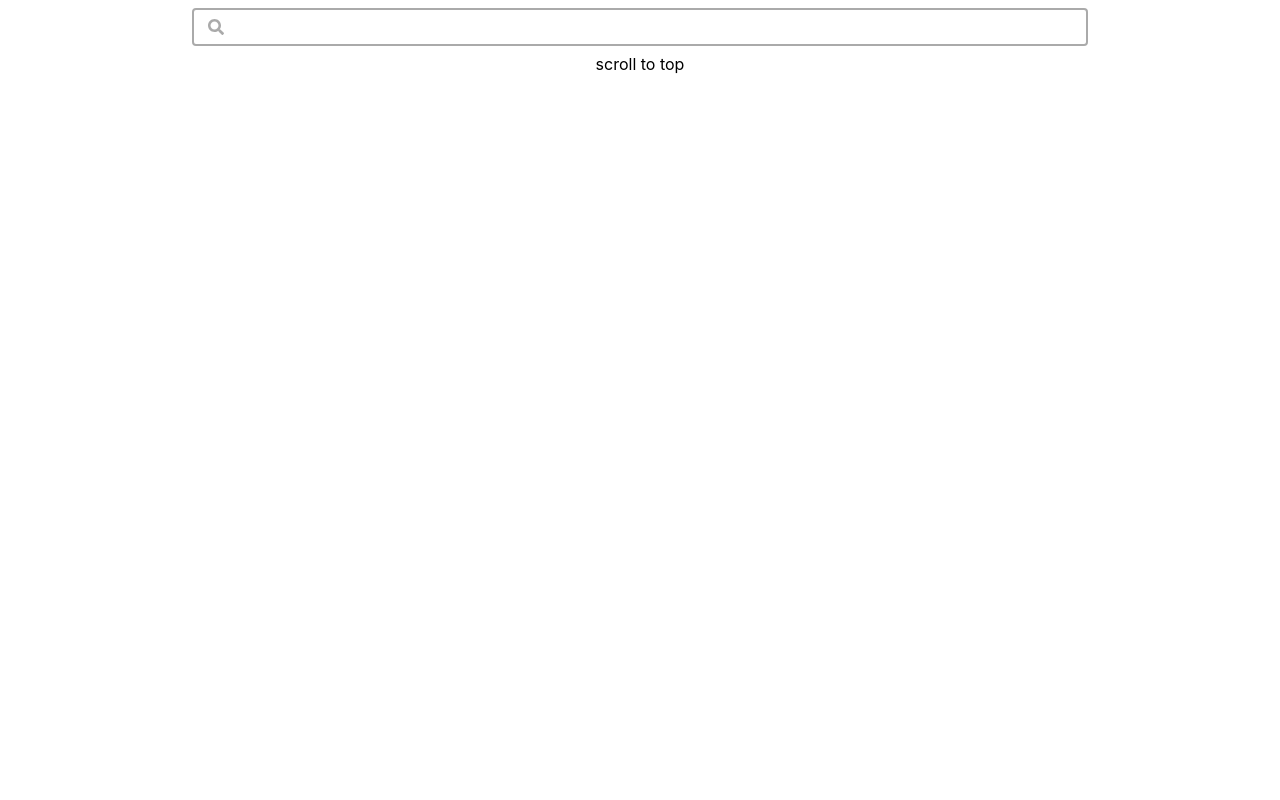
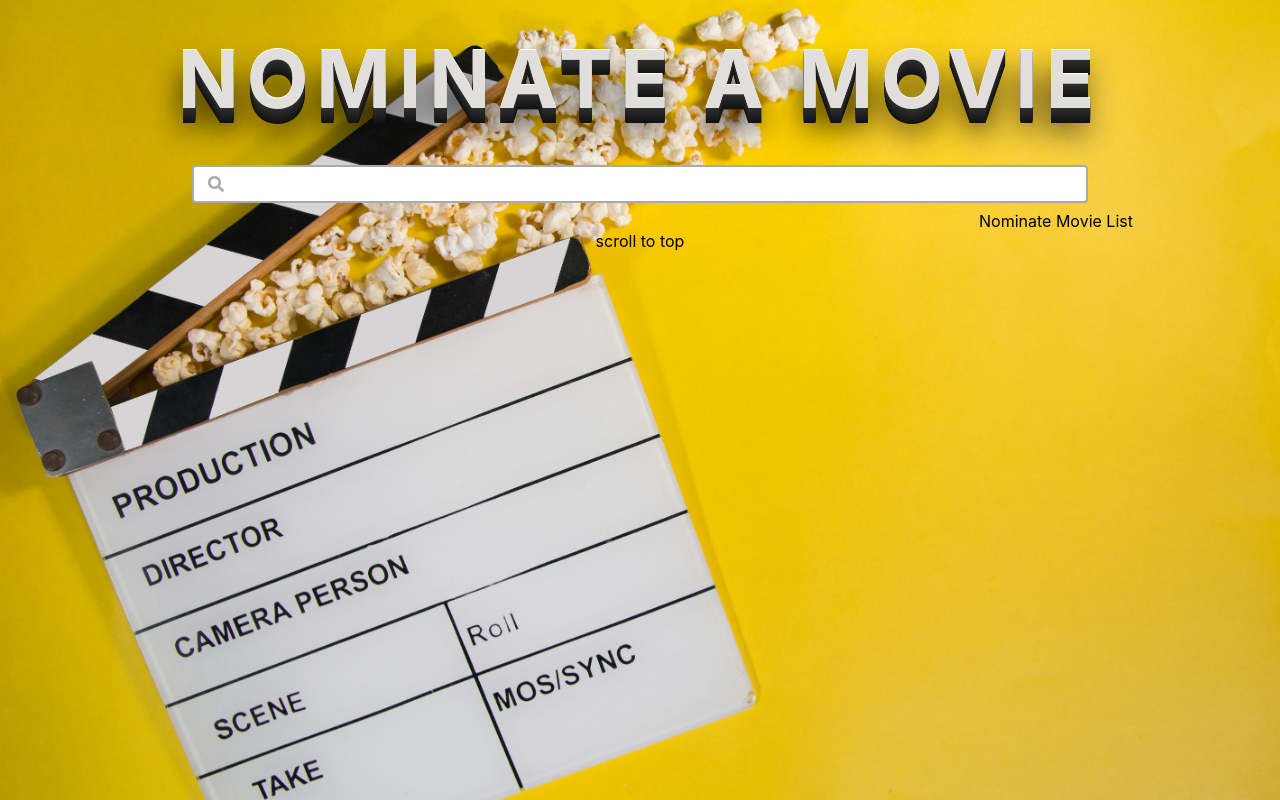
Before and after one commit to littlefish-tech/movie-awards, a React (Create React App) app: page / in a window 1280 px wide. Built offline with nearby package versions, Linux system fonts and the light colour scheme.

Commit message:
update stying

```diff
--- a/src/App.css
+++ b/src/App.css
@@ -10,6 +10,8 @@ body::-webkit-scrollbar {
 body {
   -ms-overflow-style: none; /* IE and Edge */
   scrollbar-width: none; /* Firefox */
+  background: url("./asset/images/background-img.jpg"); /* photo from https://unsplash.com/s/photos/movie */
+  background-size: cover;
 }
 
 .App-logo {
--- a/src/App.tsx
+++ b/src/App.tsx
@@ -2,7 +2,7 @@ import React, { useEffect, useState } from "react";
 import InputSearch from "./components/InputSearch";
 import Movies, { movie } from "./components/Movies";
 import ScrollToTop from "./components/ScrollToTop";
-// import NominateList from "./components/NominateList";
+import Title from "./components/Title";
 import "./App.css";
 
 const OMDbAPI = process.env.REACT_APP_OMDb_API_KEY;
@@ -12,9 +12,10 @@ function App() {
   const [movieInput, setMovieInput] = useState<string>("");
   const [showName, setShowName] = useState<string>("");
 
-  console.log(movieInput);
-
   async function searchMovies() {
+    if (movieInput.trim() === "") {
+      return;
+    }
     try {
       await fetch(`http://www.omdbapi.com/?apikey=${OMDbAPI}&s=${movieInput}`)
         .then((response) => response.json())
@@ -31,11 +32,14 @@ function App() {
 
   return (
     <div className="App">
-      <InputSearch
-        onChange={(e: any) => setMovieInput(e.target.value)}
-        onClick={searchMovies}
-      />
-      <section>
+      <Title />
+      <div>
+        <InputSearch
+          onChange={(e: any) => setMovieInput(e.target.value)}
+          onClick={searchMovies}
+        />
+      </div>
+      <div>
         <Movies
           movies={movies}
           movieInput={movieInput}
@@ -43,7 +47,7 @@ function App() {
           showName={showName}
         />
         {/* <NominateList /> */}
-      </section>
+      </div>
       <ScrollToTop />
     </div>
   );
--- a/src/components/Movies.tsx
+++ b/src/components/Movies.tsx
@@ -1,7 +1,7 @@
 import React, { useEffect, useState } from "react";
 import NominateBtn from "./NominateBtn";
 import NominateList from "./NominateList";
-
+import "../style/nominateList.css";
 import "../style/movies.css";
 
 export interface movie {
@@ -60,10 +60,39 @@ export default function Movies(props: {
         <div className="movieList">
           {props.movies ? (
             props.movies.map((movie: movie, i) => (
-              <div className="movie" key={i}>
-                <img src={movie.Poster} />
-                <div key={i}>Title: {movie.Title}</div>
-                <div>Year: {movie.Year}</div>
+              <div
+                className="movie"
+                key={i}
+                style={{
+                  background: `linear-gradient(rgba(0, 0, 0, 0.5), rgba(0, 0, 0, 0.5)),url(${movie.Poster})`,
+                  backgroundSize: "cover",
+                  backgroundPosition: "center",
+                }}
+              >
+                {/* <img src={movie.Poster} /> */}
+                <div
+                  style={{
+                    color: "white",
+                    fontWeight: "bold",
+                    marginTop: "20px",
+                    textAlign: "left",
+                    marginLeft: "10px",
+                    fontSize: "20px",
+                  }}
+                >
+                  {movie.Title}
+                </div>
+                <div
+                  style={{
+                    color: "white",
+                    fontWeight: "bold",
+                    marginTop: "18px",
+                    textAlign: "left",
+                    marginLeft: "10px",
+                  }}
+                >
+                  Year: {movie.Year}
+                </div>
                 <NominateBtn
                   onClick={() => nomineeMovie(movie.imdbID)}
                   isClicked={strId.indexOf(movie.imdbID) !== -1}
@@ -75,7 +104,7 @@ export default function Movies(props: {
           )}
         </div>
       </div>
-      <div>
+      <div className="nominateList">
         <NominateList count={count} removeMovie={removeMovie} />
       </div>
     </div>
--- a/src/components/NominateList.tsx
+++ b/src/components/NominateList.tsx
@@ -1,6 +1,7 @@
 import React, { useState, useEffect } from "react";
 import { movie } from "./Movies";
 import RemoveBtn from "./RemoveBtn";
+import "../style/nominateList.css";
 
 export default function NominateList(props: {
   count: number;
@@ -8,7 +9,6 @@ export default function NominateList(props: {
 }) {
   const [saveMovies, setSaveMovie] = useState<[]>([]);
   useEffect(() => {
-    console.log("nomlist");
     saveMov();
   }, [props.count]);
   function saveMov() {
@@ -18,16 +18,23 @@ export default function NominateList(props: {
   }
 
   return (
+    <div className="mList">
+      <div>Nominate Movie List</div>
       <div>
         {saveMovies.length > 0 &&
           saveMovies.map((movie: movie, i: number) => (
-          <div key={i}>
+            <div key={i} className="nominateMovie">
               <img src={movie.Poster} />
+              <div className="nMovieContent">
                 <div>Title: {movie.Title}</div>
                 <div>Year: {movie.Year}</div>
-            <RemoveBtn removeMovie={() => props.removeMovie(movie.imdbID)} />
+                <RemoveBtn
+                  removeMovie={() => props.removeMovie(movie.imdbID)}
+                />
+              </div>
             </div>
           ))}
       </div>
+    </div>
   );
 }
--- /dev/null
+++ b/src/components/Title.tsx
@@ -0,0 +1,6 @@
+import React from "react";
+import "../style/title.css";
+
+export default function Title() {
+  return <div className="title">NOMINATE A MOVIE</div>;
+}
--- a/src/style/clearBtn.css
+++ b/src/style/clearBtn.css
@@ -2,8 +2,8 @@
   border: 2px solid #0099cc;
   border-radius: 6px;
   text-transform: uppercase;
-  font-size: 16px;
-  padding: 10px 32px;
+  font-size: 12px;
+  padding: 16px 15px;
   text-align: center;
   display: inline-block;
   cursor: pointer;
@@ -12,8 +12,8 @@
   /* Safari */
   transition-duration: 0.4s;
   position: absolute;
-  bottom: 0;
-  right: 85px;
+  bottom: 10px;
+  right: 60px;
 }
 .clearBtn:hover {
   background-color: #008cba;
@@ -21,4 +21,5 @@
 }
 .clearBtn:disabled {
   pointer-events: none;
+  border: 2px solid black;
 }
--- a/src/style/movies.css
+++ b/src/style/movies.css
@@ -4,18 +4,22 @@
 }
 
 .movie {
-  height: 440px;
-  width: 300px;
-  margin: 10px auto;
+  height: 350px;
+  width: 220px;
+  margin: 10px 3%;
   text-align: center;
   border-radius: 2px;
   box-shadow: 0 4px 8px 0 rgba(0, 0, 0, 0.2), 0 6px 20px 0 rgba(0, 0, 0, 0.19);
   position: relative;
-  background-color: gray;
+  /* background-color: gray; */
+  transition: transform 0.5s;
+}
+.movie:hover {
+  transform: scale(1.05);
 }
 .movie img {
-  width: 180px;
-  height: 300px;
+  width: 140px;
+  height: 200px;
   margin-bottom: 15px;
   margin-top: 8px;
   border-radius: 5px;
--- /dev/null
+++ b/src/style/nominateList.css
@@ -0,0 +1,32 @@
+.nominateList {
+  width: 25%;
+  display: flex;
+  flex-direction: column;
+  align-items: center;
+}
+
+.mList {
+  width: 95%;
+}
+.nominateMovie {
+  display: flex;
+  flex-direction: row;
+  margin: 10px auto;
+  border-bottom-style: groove;
+  padding: 5px 3px;
+}
+
+.nominateMovie:hover {
+  box-shadow: 0 4px 8px 0 rgba(0, 0, 0, 0.2), 0 6px 20px 0 rgba(0, 0, 0, 0.19);
+}
+.nominateMovie img {
+  width: 70px;
+  border-radius: 5px;
+}
+
+.nominateMovie div div {
+  font-size: 12px;
+  font-family: Arial, Helvetica, sans-serif;
+  margin: 5px 8px;
+  text-align: left;
+}
--- /dev/null
+++ b/src/style/title.css
@@ -0,0 +1,15 @@
+/* the title style credit give to https://codepen.io/juanbrujo/pen/yGpAK */
+
+.title {
+  font-size: 80px;
+  padding-top: 30px;
+  padding-bottom: 30px;
+  font-weight: 700;
+  color: #e0dfdc;
+  letter-spacing: 0.1em;
+  text-shadow: 0 -1px 0 #fff, 0 1px 0 #2e2e2e, 0 2px 0 #2c2c2c, 0 3px 0 #2a2a2a,
+    0 4px 0 #282828, 0 5px 0 #262626, 0 6px 0 #242424, 0 7px 0 #222,
+    0 8px 0 #202020, 0 9px 0 #1e1e1e, 0 10px 0 #1c1c1c, 0 11px 0 #1a1a1a,
+    0 12px 0 #181818, 0 13px 0 #161616, 0 14px 0 #141414, 0 15px 0 #121212,
+    0 22px 30px rgba(0, 0, 0, 0.9);
+}
```
Also changed, not shown: src/asset/images/background-img.jpg (added). Lines whose indentation alone changed are shown as unchanged.
